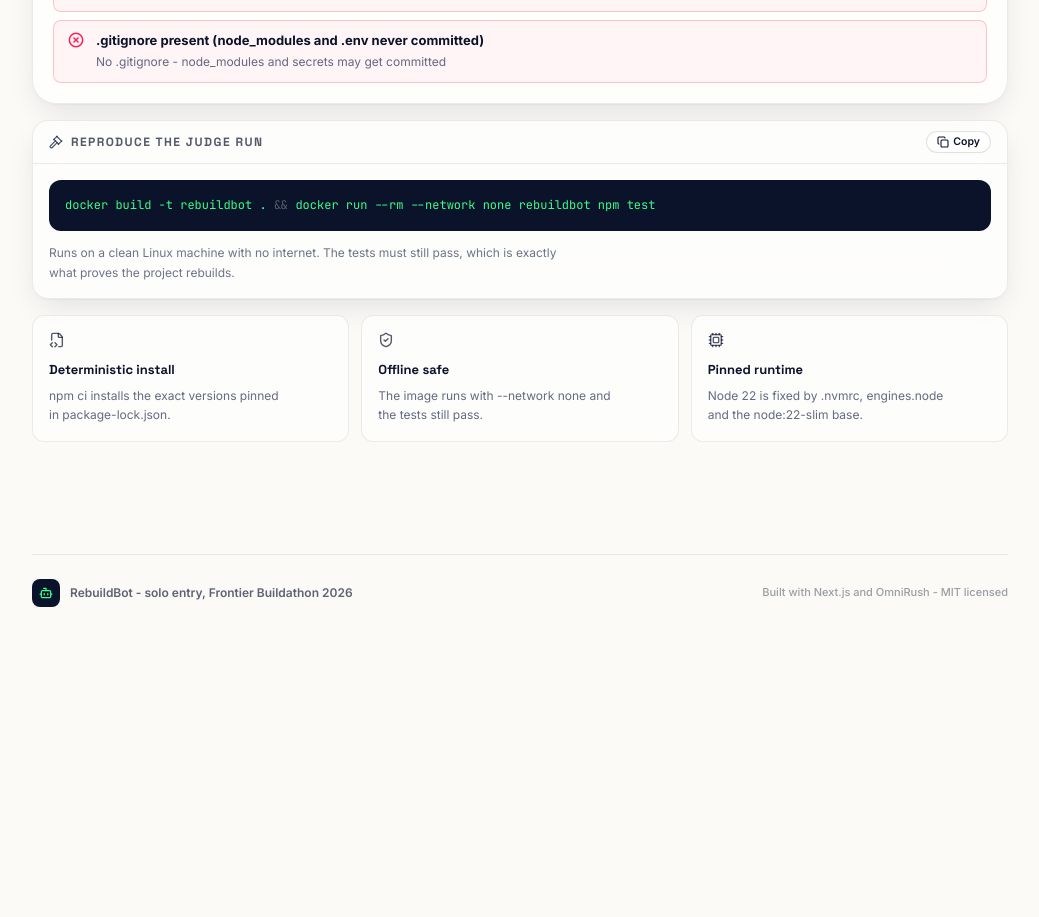
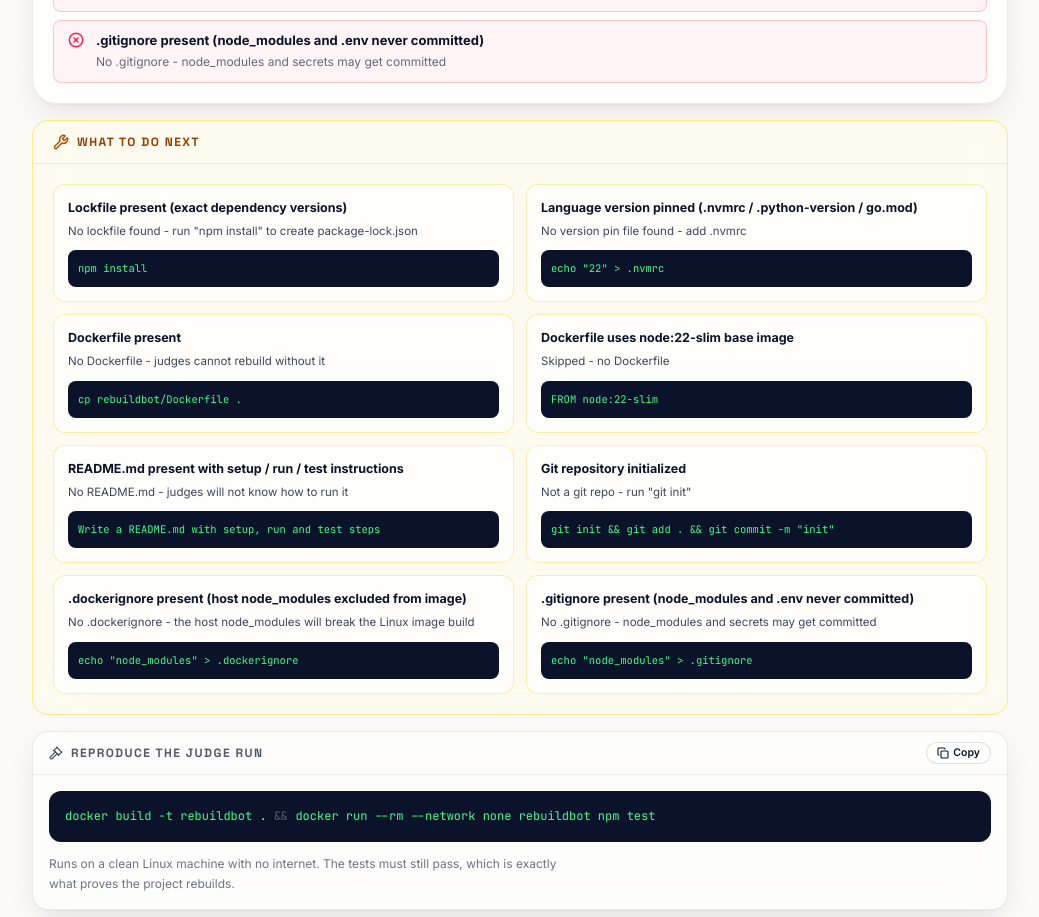
Before and after one commit to baby-ghost1/RebuildBot, a Next.js app: page / in a window 1280 px wide. Shown: the part 2440-3357 px from the top of the page, without its empty margins (120-1159 px from the left). Before the commit the page ends 3087 px from the top, so only its background shows below. Built offline with nearby package versions, Linux system fonts and the light colour scheme.

Commit message:
fix: error on missing path, resolve relative paths, add what-to-do-next fix guide

```diff
--- a/app/api/analyze/route.js
+++ b/app/api/analyze/route.js
@@ -5,10 +5,12 @@ export async function POST(request) {
   try {
     const body = await request.json();
     const { repoPath } = body;
-    const target = repoPath || process.cwd();
-    const report = analyzeRepo(target);
+    const report = analyzeRepo(repoPath || '.');
     return NextResponse.json({ success: true, report });
   } catch (err) {
-    return NextResponse.json({ success: false, error: err.message }, { status: 400 });
+    return NextResponse.json(
+      { success: false, error: err.message || 'Analysis failed' },
+      { status: 400 }
+    );
   }
 }
--- a/app/page.js
+++ b/app/page.js
@@ -27,7 +27,23 @@ import {
   ListChecks,
   Gauge,
   Zap,
+  Wrench,
 } from 'lucide-react';
+
+// Copy and paste ready fix for every failing checklist item
+const FIX_HINTS = {
+  lockfile: 'npm install',
+  'version-pin': 'echo "22" > .nvmrc',
+  dockerfile: 'cp rebuildbot/Dockerfile .',
+  'docker-base': 'FROM node:22-slim',
+  'test-command': '"test": "jest --ci --runInBand"',
+  readme: 'Write a README.md with setup, run and test steps',
+  'env-example': 'cp .env.example .env',
+  'no-hardcoded-paths': 'Replace the absolute path with a relative one',
+  git: 'git init && git add . && git commit -m "init"',
+  dockerignore: 'echo "node_modules" > .dockerignore',
+  gitignore: 'echo "node_modules" > .gitignore',
+};
 
 const STEPS = [
   {
@@ -341,7 +357,14 @@ export default function Home() {
               {error && (
                 <div className="mt-4 flex items-start gap-2.5 rounded-xl border border-rose-300 bg-rose-50 px-4 py-3 text-[13px] font-medium text-rose-700">
                   <CircleAlert className="mt-px h-4 w-4 shrink-0" strokeWidth={2.2} />
-                  {error}
+                  <span>
+                    {error}
+                    {error.startsWith('Path not found') && (
+                      <span className="mt-1 block text-[11.5px] font-normal text-rose-600">
+                        Use the full absolute path, for example C:\projects\my-app
+                      </span>
+                    )}
+                  </span>
                 </div>
               )}
             </div>
@@ -438,6 +461,33 @@ export default function Home() {
               </div>
             </div>
 
+            {/* Fix guide - only when something is failing */}
+            {failureCount > 0 && (
+              <div className="mt-4 overflow-hidden rounded-2xl border border-amber-300/50 bg-amber-50/60 backdrop-blur-xl">
+                <div className="flex items-center gap-2 border-b border-amber-300/40 px-5 py-3">
+                  <Wrench className="h-4 w-4 text-amber-700" strokeWidth={2.2} />
+                  <h4 className="text-[12px] font-bold uppercase tracking-[0.12em] text-amber-800">
+                    What to do next
+                  </h4>
+                </div>
+                <div className="grid gap-3 p-5 sm:grid-cols-2">
+                  {report.checks
+                    .filter((c) => !c.pass)
+                    .map((c) => (
+                      <div key={c.id} className="rounded-xl border border-amber-300/40 bg-white/70 p-3.5">
+                        <p className="text-[12.5px] font-bold text-[#0B132B]">{c.label}</p>
+                        <p className="mt-1 text-[11.5px] leading-relaxed text-[#3D4560]">{c.detail}</p>
+                        {FIX_HINTS[c.id] && (
+                          <pre className="mt-2.5 overflow-x-auto rounded-lg bg-[#0B132B] p-2.5 font-mono text-[10.5px] leading-relaxed text-[#39FF88]">
+                            <code>{FIX_HINTS[c.id]}</code>
+                          </pre>
+                        )}
+                      </div>
+                    ))}
+                </div>
+              </div>
+            )}
+
             {/* Judge command */}
             <div className="mt-4 overflow-hidden rounded-2xl border border-[#0B132B]/8 bg-white/60 shadow-soft backdrop-blur-xl">
               <div className="flex flex-wrap items-center justify-between gap-3 border-b border-[#0B132B]/8 px-4 py-2.5">
```
Also changed, not shown: lib/analyzer.js, 1 other file (tests, documents, lock files or other folders).
